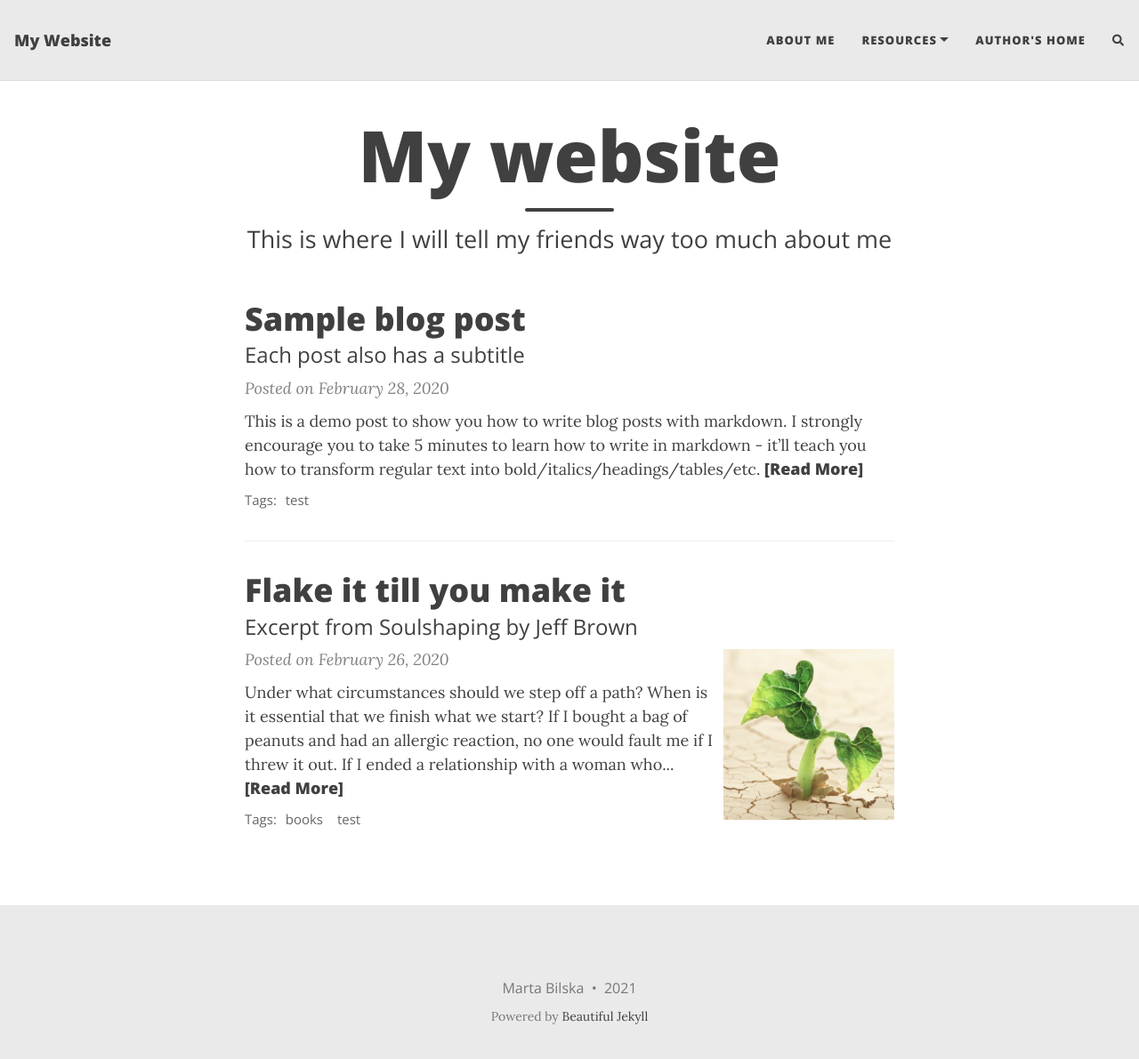
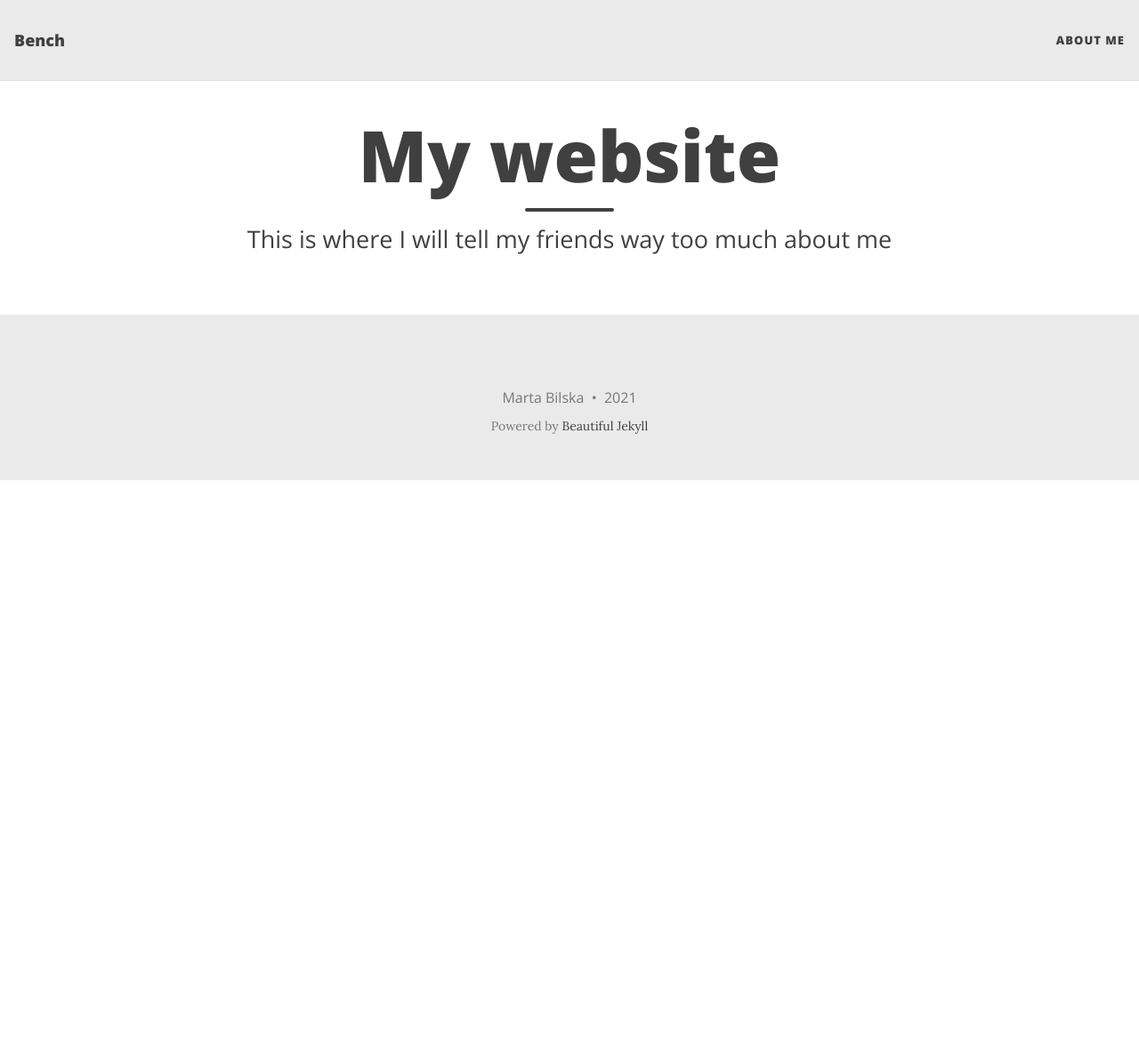
Before and after one commit to JakubBilski/babcie, a Jekyll site: the page built from index.html, in a window 1280 px wide and 1204 px high. Shown: the top 1191 px of the window at 89% size. Built offline with Jekyll 4.4.1, drawn with Linux system fonts in a browser that asks for light colours; nearby versions of some CDN libraries; the list of posts is cut into pages by our own code; comment, search, counter and statistics services are not loaded.

Commit message:
Hopefully remove posts from index file

```diff
--- a/_config.yml
+++ b/_config.yml
@@ -6,7 +6,7 @@
 # --- Required options --- #
 
 # Name of website
-title: My Website
+title: Bench
 
 # Your name to show in the footer
 author: Marta Bilska
@@ -15,10 +15,6 @@
 
 navbar-links:
   About Me: "aboutme"
-  Resources:
-    - Beautiful Jekyll: "https://beautifuljekyll.com"
-    - Learn markdown: "https://www.markdowntutorial.com/"
-  Author's home: "https://deanattali.com"
 
 # --- Logo --- #
 
@@ -91,7 +87,7 @@
 feed_show_tags: true
 
 # Add a search button to the navbar
-post_search: true
+# post_search: true
 
 # The keywords to associate with your website, for SEO purposes
 #keywords: "my,list,of,keywords"
--- a/_layouts/home.html
+++ b/_layouts/home.html
@@ -3,7 +3,7 @@
 ---
 
 {{ content }}
-
+<!--
 {% assign posts = paginator.posts | default: site.posts %}
 
 <div class="posts-list">
@@ -102,4 +102,4 @@
   </li>
   {% endif %}
 </ul>
-{% endif %}
+{% endif %} -->
```
